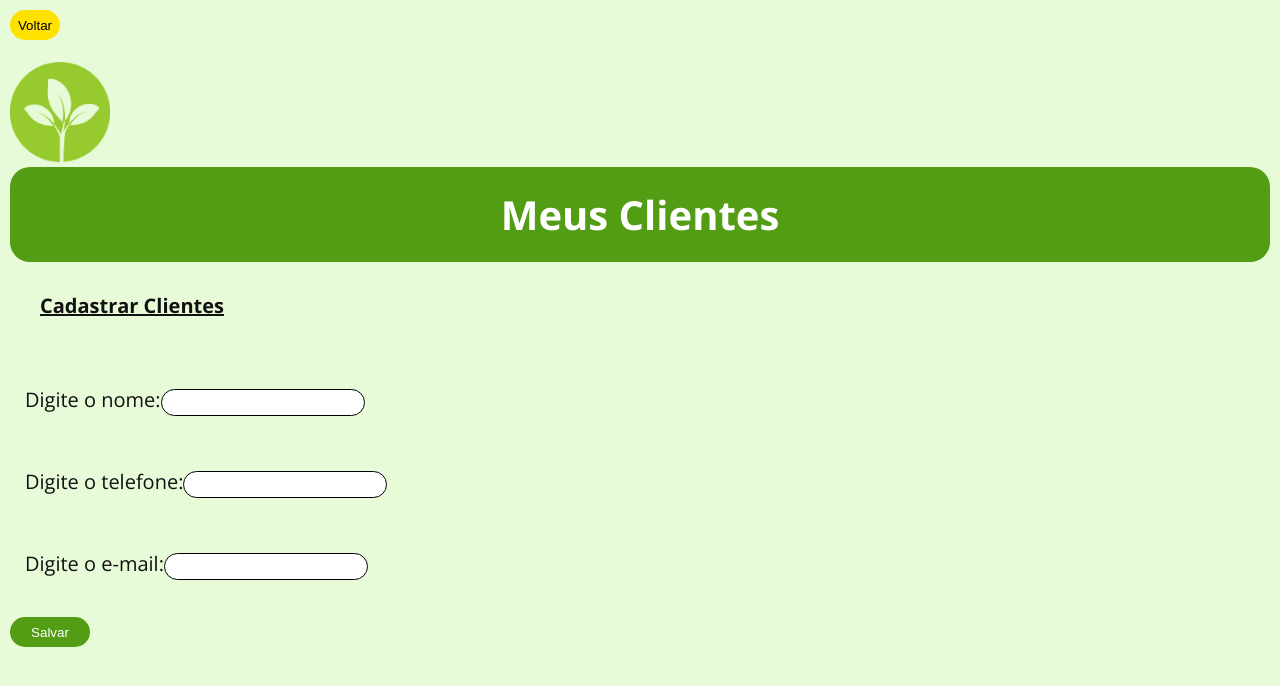
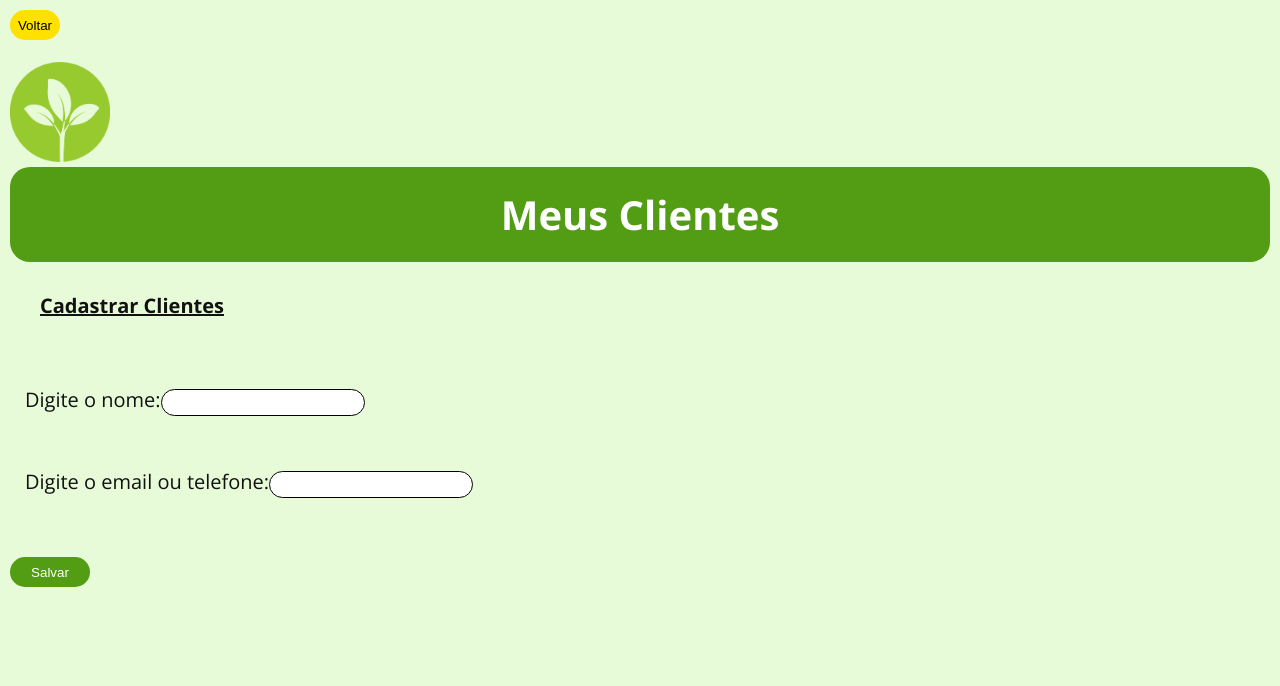
Before and after one commit to ThalesTavares18/gestao-rural, a Next.js app: page /MeusClientes in a window 1280 px wide. Shown: the top 686 px of the page. Built offline with nearby package versions, Linux system fonts and the light colour scheme.

Commit message:
atualizando sumario

```diff
--- a/app/MeusClientes/page.js
+++ b/app/MeusClientes/page.js
@@ -72,7 +72,7 @@ function MeusClientes() {
 
                 <label>
 
-                        Digite o telefone:
+                        Digite o email ou telefone:
 
                         <input onChange={ (e)=> alteraTelefone(e.target.value)}/>
 
@@ -82,17 +82,6 @@ function MeusClientes() {
 
             <br/>
 
-            <div className="sumario">
-
-            <label>
-
-                    Digite o e-mail:
-
-                    <input onChange={ (e)=> alteraEmail(e.target.value)}/>
-
-            </label>
-
-            </div>
 
             <br/>
 
```
Also changed, not shown: 1 other file (tests, documents, lock files or other folders).
